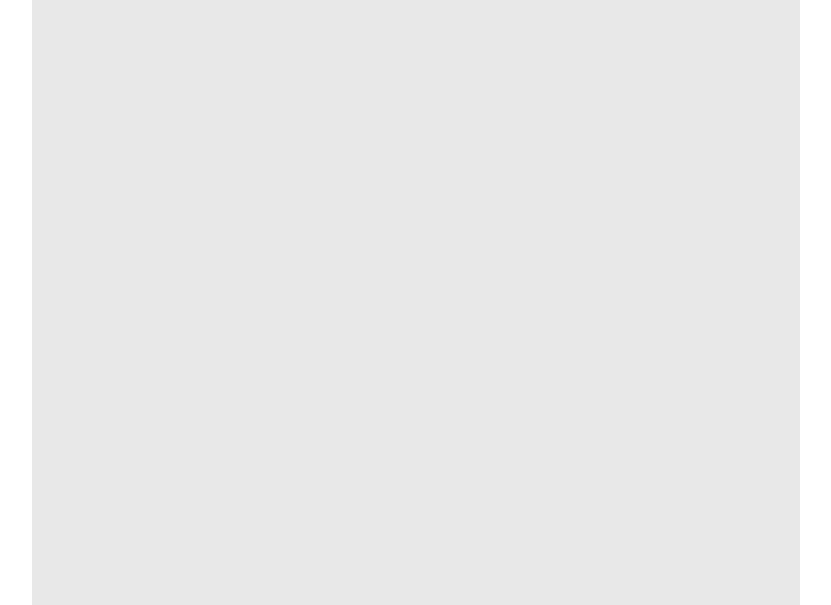
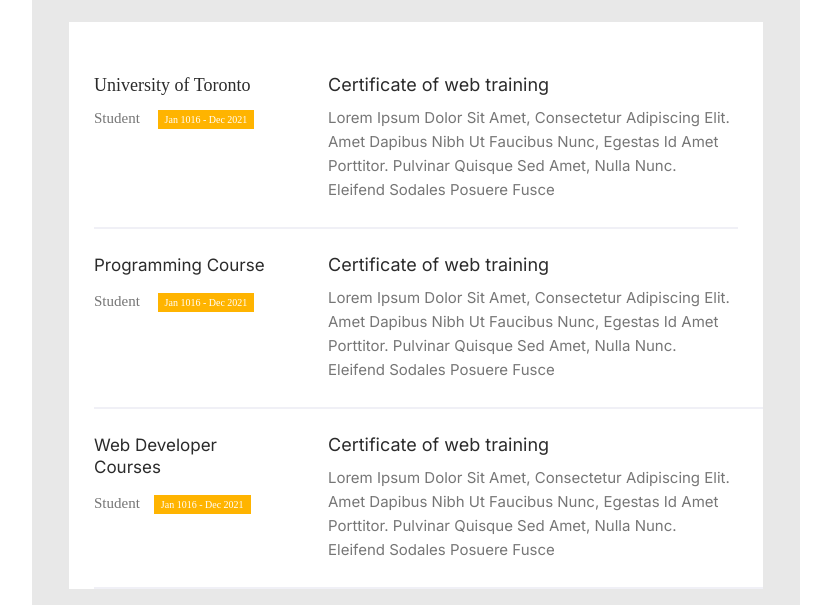
Before and after one commit to prostoy-paren-2000/Education_Sayt, a plain HTML site: page index.html in a window 1280 px wide. Shown: the part 195-800 px from the top of the page, without its empty margins (224-1055 px from the left). Drawn offline with Linux system fonts and the light colour scheme.

Commit message:
main-content-complete

```diff
--- a/index.css
+++ b/index.css
@@ -67,6 +67,8 @@
     margin: 0 auto;
     background-color: #e8e8e8;
     padding-top: 50px;
+    padding-left: 37px;
+    padding-right: 37px;
 }
 .center{
     text-align: center;
@@ -82,3 +84,92 @@
     font-size: 15px;
     line-height: 24px;
 }
+.main-header{
+    margin-bottom: 25px;
+}
+.main-section{
+    background-color: white;
+    flex-wrap: wrap;
+    padding: 52px 25px 0 25px;
+    display: flex;
+    column-gap: 50px;
+
+
+}
+.UniversityOfToronto{
+    color: #2B2B2B;
+    font-size: 18px;
+    line-height: 22px;
+    margin-bottom: 10px;
+    width: 184px;
+}
+.pStudent{
+    color: #767676;
+    font-size: 15px;
+    line-height: 24px;
+    margin-right: 14px;
+
+
+}
+.pTime{
+    background-color:  #FFB400;
+    color: white;
+    font-size: 10px;
+    line-height: 10px;
+    padding: 4px 7px;
+}
+.CertificateWeb{
+    color: #2B2B2B;
+    font-size: 18px;
+    line-height: 22px;
+    font-family: 'Inter', sans-serif;
+    margin-bottom: 10px;
+}
+.subTextCertificateWeb{
+    color: #767676;
+    font-size: 15px;
+    font-family: Inter;
+    font-weight: 400;
+    text-transform: capitalize;
+    line-height: 24px;
+    width: 404px;
+}
+.hr{
+    color: #F0F0F6;
+    display: block;
+    border: 1px solid;
+    width: 100vw;
+    margin: 25px 0 0 0;
+}
+.section-prgramming{
+    display: flex;
+    padding-left: 25px;
+    padding-top: 25px;
+    background-color: white;
+    column-gap: 50px;
+    flex-wrap: wrap;
+}
+.programmingCourse{
+    width: 184px;
+    color: #2B2B2B;
+    font-size: 17px;
+    font-family: Inter;
+    font-weight: 500;
+    text-transform: capitalize;
+    line-height: 22.25px;
+    word-wrap: break-word;
+    margin-bottom: 13px;
+}
+.subTextProgrammingStudent{
+    color: #767676;
+    font-size: 15px;
+    line-height: 24px;
+    margin-right: 14px;
+}
+.subTextProgrammingDate{
+    background-color: #FFB400;
+    padding: 4px 7px;
+    color: white;
+    font-size: 10px;
+    line-height: 10px;
+}
--- a/index.html
+++ b/index.html
@@ -5,6 +5,9 @@
     <meta name="viewport" content="width=device-width, initial-scale=1.0">
     <title>Education</title>
     <link rel="stylesheet" href="index.css">
+    <link rel="preconnect" href="https://fonts.googleapis.com">
+    <link rel="preconnect" href="https://fonts.gstatic.com" crossorigin>
+    <link href="https://fonts.googleapis.com/css2?family=Inter&family=Rubik:ital,wght@1,300&display=swap" rel="stylesheet">
 </head>
 <body>
     <header>
@@ -16,12 +19,46 @@
         </section>
     </header>
     <main>
-        <section>
+        <section class="main-header">
             <div>
                 <h1 class="center h1main">Education </h1>
                 <p class="center subTextH1">Amet minim mollit non deserunt ullamco est sit <br>aliqua dolor do amet sint. Velit officia consequat <br>duis enim velit mollit. lorem ipsum</p>
             </div>
         </section>
-    </main>
+        <section class="main-section">
+            <div class="">
+                <p class="UniversityOfToronto">University of Toronto</p>
+                <p><span class="pStudent">Student </span> <span class="pTime">Jan 1016 - Dec 2021 </span></p>
+            </div>
+            <div class="">
+                <p class="CertificateWeb">Certificate of web training</p>
+                <p class="subTextCertificateWeb">Lorem ipsum dolor sit amet, consectetur adipiscing elit. <br> Amet dapibus nibh ut faucibus nunc, egestas id amet porttitor. Pulvinar quisque sed amet, nulla nunc. <br>Eleifend sodales posuere fusce </p>
+            </div>
+            <hr class="hr">
+        </section>
+        <section class="section-prgramming">
+            <div>
+                <p class="programmingCourse">Programming Course</p>
+                <p><span class="subTextProgrammingStudent">Student </span> <span class="subTextProgrammingDate">Jan 1016 - Dec 2021</span></p>
+            </div>
+            <div>
+                <p class="CertificateWeb">Certificate of web training</p>
+                <p class="subTextCertificateWeb">Lorem ipsum dolor sit amet, consectetur adipiscing elit. Amet dapibus nibh ut faucibus nunc, egestas id amet porttitor. Pulvinar quisque sed amet, nulla nunc. Eleifend sodales posuere fusce</p>
+            </div>
+            <hr class="hr">
+        </section>
+        <section class="section-prgramming">
+            <div>
+                <p class="programmingCourse widht-wrap">Web developer courses</p>
+                <p><span class="subTextProgrammingStudent">Student</span><span class="subTextProgrammingDate">Jan 1016 - Dec 2021</span></p>
+            </div>
+
+            <div>
+                <p class="CertificateWeb wid">Certificate of web training</p>
+                <p class="subTextCertificateWeb">Lorem ipsum dolor sit amet, consectetur adipiscing elit. Amet dapibus nibh ut faucibus nunc, egestas id amet porttitor. Pulvinar quisque sed amet, nulla nunc. Eleifend sodales posuere fusce</p>
+            </div>
+            <hr class="hr">
+        </section>
+        </main>
 </body>
 </html>
```
